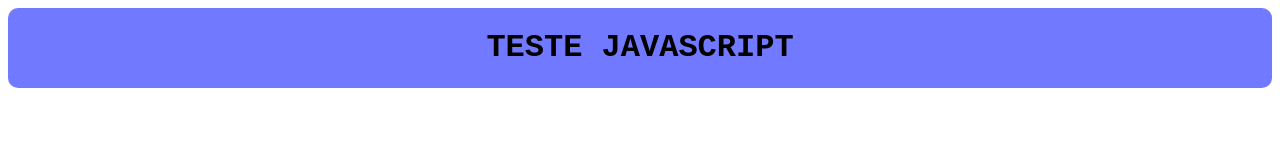
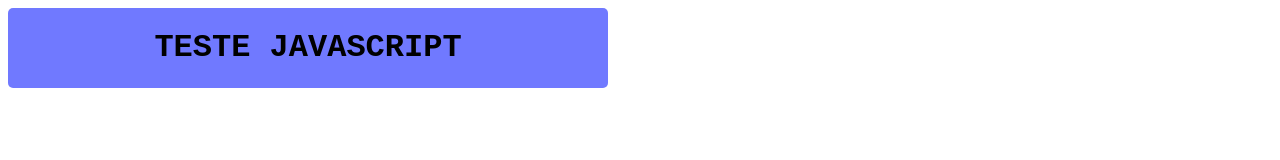
Before and after one commit to FIAP-Luigi-Cabrini/Web---cidade-exemplo3, a plain HTML site: page index.html in a window 1280 px wide. Drawn offline with Linux system fonts and the light colour scheme.

Commit message:
Condicional ternária

```diff
--- a/src/css/style.css
+++ b/src/css/style.css
@@ -8,7 +8,8 @@ header{
     background: rgba(7, 23, 255, 0.578);
     flex-direction: column;
     text-align: center;
-    border-radius: 10px;
+    border-radius: 5px;
+    max-width: 600px;
 
 
 
--- a/src/js/script.js
+++ b/src/js/script.js
@@ -92,3 +92,7 @@
 // }
 
 //Ternário
+let valor = 100;
+
+let resultado = valor == 100 ?"Certo":"Errado";
+console.log(resultado)
```
